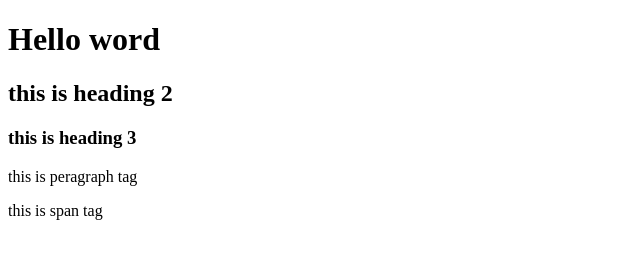
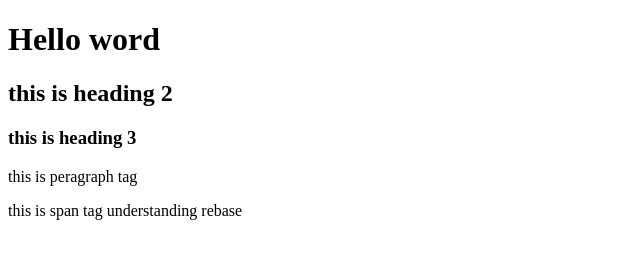
Before and after one commit to Shimul-DIU/demo, a plain HTML site: page FirstProject/index.html in a window 1280 px wide. Shown: the whole page, without its empty margins (0-640 px from the left). Drawn offline with Linux system fonts and the light colour scheme.

Commit message:
bug fixed

```diff
--- a/FirstProject/index.html
+++ b/FirstProject/index.html
@@ -11,5 +11,7 @@
     <h3>this is heading 3</h3>
     <p>this is peragraph tag</p>
     <span>this is span tag</span>
+    understanding rebase
+
 </body>
 </html>
```
